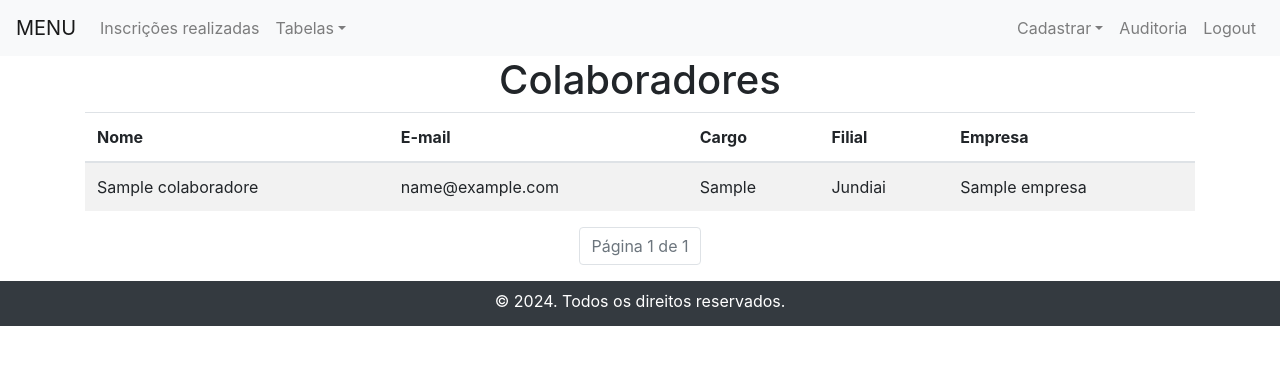
After one commit to vitoroliveirasilva/py.BrasifTreinamentos, a Flask app: page /tabela/colaboradores in a window 1280 px wide. The commit adds this page. Shown: the top 365 px of the page. Run offline with Flask 3, Linux system fonts and the light colour scheme; a user stored in the database is signed in; tables that the repository leaves empty hold one stand-in row (values such as "Sample post"); some libraries are stand-ins or nearby versions.

Commit message:
FEAT - Tabela de Colaboradores

```diff
--- a/TREINAMENTO/routes/tabelas/__init__.py
+++ b/TREINAMENTO/routes/tabelas/__init__.py
@@ -8,3 +8,4 @@ from .tabela_treinamentos_routes import *
 
 from .tabela_responsaveis_routes import *
 from .tabela_empresas_routes import *
+from .tabela_colaboradores_routes import *
--- /dev/null
+++ b/TREINAMENTO/routes/tabelas/tabela_colaboradores_routes.py
@@ -0,0 +1,21 @@
+from flask import render_template, request
+from TREINAMENTO import db
+from flask_login import login_required
+from TREINAMENTO.models import Colaborador, Empresa
+from sqlalchemy import desc
+from . import tabela_bp
+
+
+@tabela_bp.route('/colaboradores')
+@login_required
+def tabela_colaboradores():
+    page = request.args.get('page', 1, type=int)
+    per_page = request.args.get('per_page', 5, type=int)
+
+    # Consulta para trazer os colaboradores com os dados de empresas associadas
+    colaboradores = Colaborador.query\
+        .join(Empresa)\
+        .filter(Colaborador.status == True, Empresa.status == True)\
+        .paginate(page=page, per_page=per_page)
+
+    return render_template('/tabelas/tabela_colaboradores.html', colaboradores=colaboradores)
--- a/TREINAMENTO/templates/base.html
+++ b/TREINAMENTO/templates/base.html
@@ -27,7 +27,7 @@
                         <a class="nav-link dropdown-toggle" id="navbarDropdown" role="button" data-toggle="dropdown"
                             aria-haspopup="true" aria-expanded="false">Tabelas</a>
                         <div class="dropdown-menu dropdown-menu-right" aria-labelledby="navbarDropdown">
-                            <a class="dropdown-item" href="#">Colaboradores</a>
+                            <a class="dropdown-item" href="/tabela/colaboradores">Colaboradores</a>
                             <a class="dropdown-item" href="#">Logins</a>
                             <a class="dropdown-item" href="/tabela/responsaveis">Responsáveis</a>
                             <a class="dropdown-item" href="/tabela/treinamentos">Treinamentos</a>
--- /dev/null
+++ b/TREINAMENTO/templates/tabelas/tabela_colaboradores.html
@@ -0,0 +1,49 @@
+{% extends "base.html" %}
+
+{% set title = "Colaboradores" %}
+
+{% block content %}
+<div class="container">
+
+    <h1 class="text-center">Colaboradores</h1>
+
+    <div class="table-responsive">
+        <table class="table table-striped">
+            <thead>
+                <tr>
+                    <th>Nome</th>
+                    <th>E-mail</th>
+                    <th>Cargo</th>
+                    <th>Filial</th>
+                    <th>Empresa</th>
+                </tr>
+            </thead>
+            <tbody>
+                {% for colaborador in colaboradores.items %}
+                <tr>
+                    <td>{{ colaborador.nome }}</td>
+                    <td>{{ colaborador.email }}</td>
+                    <td>{{ colaborador.cargo }}</td>
+                    <td>{{ colaborador.filial.name|capitalize }}</td>
+                    <td>{{ colaborador.empresa.nome_empresa }}</td>
+                </tr>
+                {% endfor %}
+            </tbody>
+        </table>
+    </div>
+    <nav aria-label="Page navigation example">
+        <ul class="pagination justify-content-center">
+            {% if colaboradores.has_prev %}
+            <li class="page-item"><a class="page-link"
+                    href="{{ url_for('tabela.tabela_colaboradores', page=colaboradores.prev_num) }}">Anterior</a></li>
+            {% endif %}
+            <li class="page-item disabled"><a class="page-link" href="">Página {{ colaboradores.page }} de
+                    {{ colaboradores.pages }}</a></li>
+            {% if colaboradores.has_next %}
+            <li class="page-item"><a class="page-link"
+                    href="{{ url_for('tabela.tabela_colaboradores', page=colaboradores.next_num) }}">Próxima</a></li>
+            {% endif %}
+        </ul>
+    </nav>
+</div>
+{% endblock %}
```
